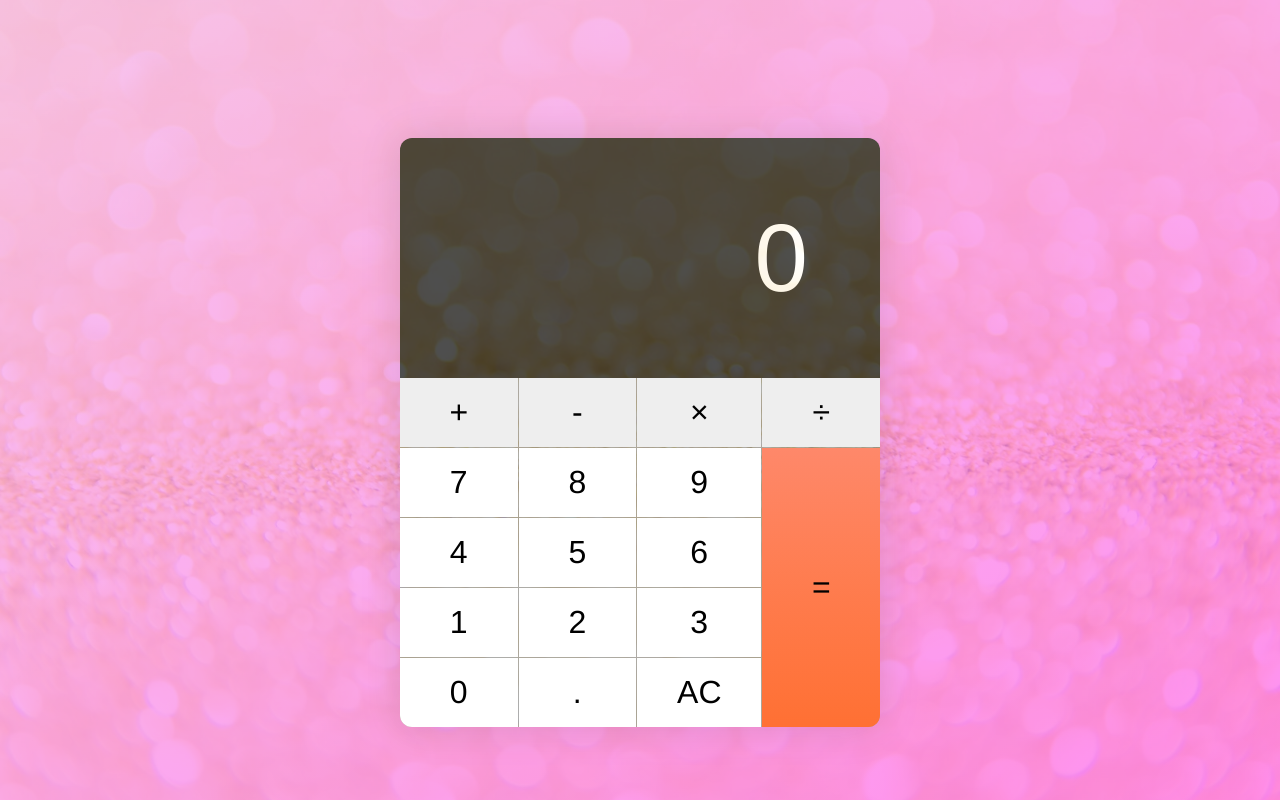
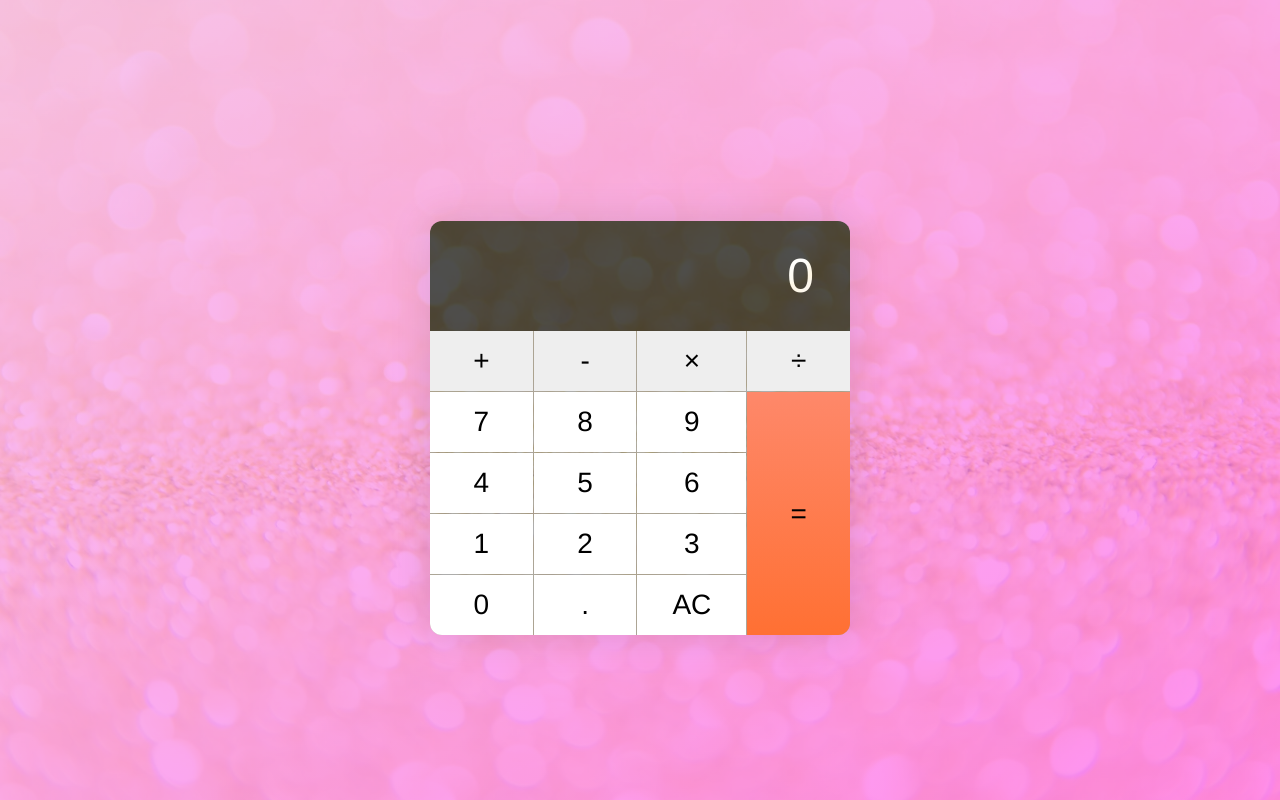
Before and after one commit to yifeica/yifeica, a plain HTML site: page calculator.html in a window 1280 px wide. Drawn offline with Linux system fonts and the light colour scheme.

Commit message:
calculator

```diff
--- a/calculator.html
+++ b/calculator.html
@@ -5,10 +5,84 @@
     <meta charset="UTF-8">
     <meta name="viewport" content="width=device-width, initial-scale=1.0">
     <meta http-equiv="X-UA-Compatible" content="ie=edge">
-    <link rel="stylesheet" href="css/minireset.css">
     <link rel="stylesheet" href="css/style.css">
     <title>Calculator</title>
     <style>
+        html {
+            box-sizing: border-box;
+        }
+
+        *,
+        *::before,
+        *::after {
+            box-sizing: inherit;
+        }
+
+        body {
+            margin: 0;
+        }
+
+        /* Responsive Images */
+
+        embed,
+        iframe,
+        img,
+        object,
+        video {
+            max-width: 100%;
+        }
+
+        h1,
+        h2,
+        h3,
+        h4,
+        h5,
+        h6,
+        ul,
+        ol,
+        li,
+        p,
+        pre,
+        blockquote,
+        figure,
+        hr {
+            margin: 0;
+            padding-right: 0;
+            padding-left: 0;
+        }
+
+        a {
+            text-decoration: none;
+        }
+
+        a:focus {
+            outline: none;
+        }
+
+        h1,
+        h2,
+        h3,
+        h4,
+        h5,
+        h6 {
+            display: block;
+        }
+
+        /* Removes all decimals and discs from lists */
+
+        ol,
+        ul {
+            list-style: none;
+        }
+
+        /*
+        * Completely resets form items
+        * ----------------------------
+        * Super hard reset that removes all borders
+        * and radiuses of all form items (including
+        * checkboxes and radios)
+        */
+
         input,
         textarea,
         button {
@@ -40,9 +114,9 @@
         }
 
         html {
-            font-size: 200%;
-            font-weight: 400;
-            line-height: 1.5;
+            font-size: 175%;
+            font-weight: 300;
+            line-height: 1.3;
         }
 
         body {
@@ -54,10 +128,19 @@
         }
         .wallpaper {
             background-image: url(wallpaper.jpg);
+            display: block;
+            height: 100%;
+            width: 100%;
+            left: 0;
+            top: 0;
+            background-position: center;
+            background-size: cover;
+            opacity: 0.2;
+            position: fixed;
         }
 
         .container {
-            max-width: 15em;
+            max-width: 20em;
         }
 
         .container>p {
@@ -77,7 +160,7 @@
         .calculator__display {
             background-color: #222222;
             color: #fff;
-            font-size: 3em;
+            font-size: 1.714285714em;
             padding: 0.5em 0.75em;
             text-align: right;
         }
```
